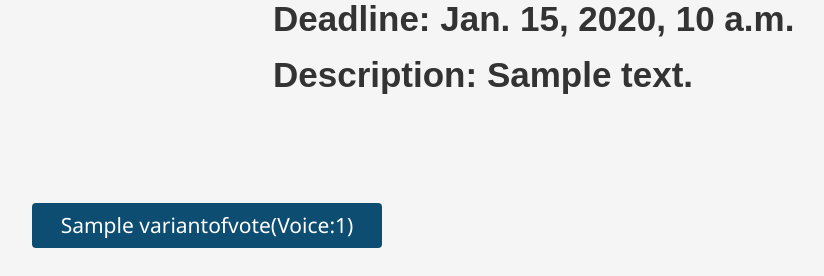
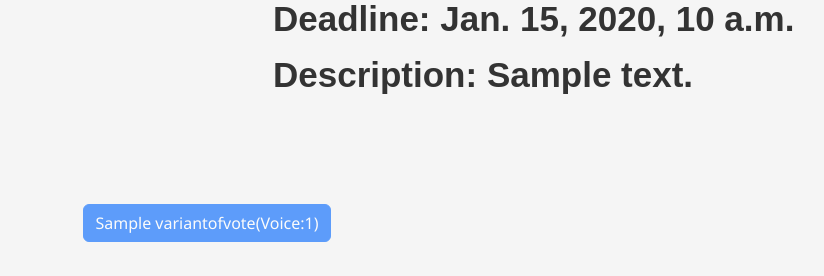
Before and after one commit to Andrew-arch477/-Group-portal, a Django app: page /details_vote/1 in a window 1280 px wide. Shown: the part 525-801 px from the top of that part, without its empty margins (107-931 px from the left). Run offline with Django 5.2, Linux system fonts and the light colour scheme; tables that the repository leaves empty hold one stand-in row (Sample ...); the page is wider than the window, and the part outside it is not shown.

Commit message:
Fix buttons in details_vote

```diff
--- a/forum/templates/details/details_vote.html
+++ b/forum/templates/details/details_vote.html
@@ -66,9 +66,9 @@
         <div class="col-6 d-flex justify-content-center align-items-center">
           <h3>
           {% if user.is_authenticated and vote.deadline > today %}
-          <a href="/vote/voice/{{ variant.id }}" class="vote_btn">{{ variant.name }}(Voice:{{ variant.voices_count }})</a>
+          <a href="/vote/voice/{{ variant.id }}" class="btn btn-primary">{{ variant.name }}(Voice:{{ variant.voices_count }})</a>
           {% else %}
-          <a href="/vote/voice/{{ variant.id }}" class="vote_btn disabled" role="button" aria-disabled="true">{{ variant.name }}(Voice:{{ variant.voices_count }})</a>
+          <a href="/vote/voice/{{ variant.id }}" class="btn btn-primary disabled" role="button" aria-disabled="true">{{ variant.name }}(Voice:{{ variant.voices_count }})</a>
           </h3>
           {% endif %}
         </div>
```
